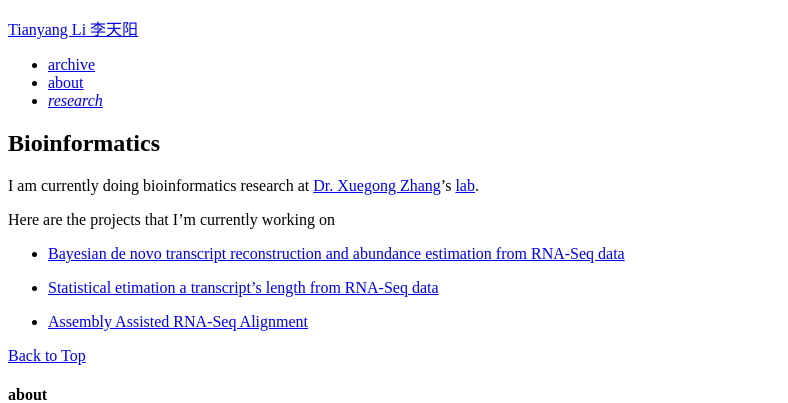
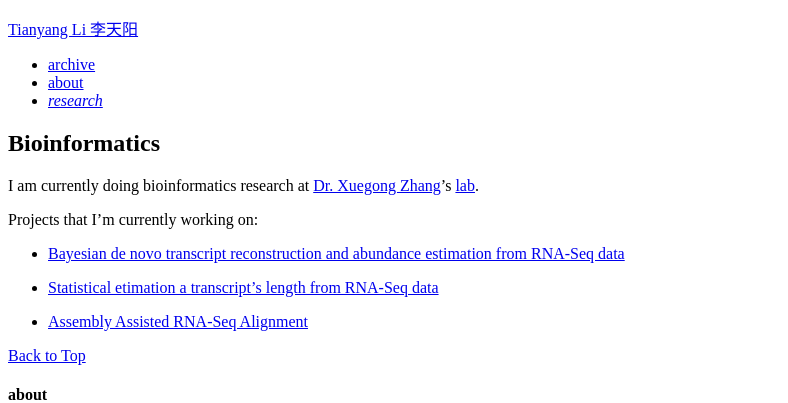
Before and after one commit to li-tianyang/li-tianyang.github.com, a Jekyll site: the page built from research.md, in a window 1280 px wide. Shown: the top 403 px of the page, without its empty margins (0-788 px from the left). Built offline with Jekyll 4.4.1, drawn with Linux system fonts in a browser that asks for light colours.

Commit message:
update research

```diff
--- a/research.md
+++ b/research.md
@@ -9,7 +9,7 @@ description: ""
 
 I am currently doing bioinformatics research at [Dr. Xuegong Zhang](http://bioinfo.au.tsinghua.edu.cn/member/xzhang/XZhang_English.htm)'s [lab](http://bioinfo.au.tsinghua.edu.cn/enarticle/index.html).
 
-Here are the projects that I'm currently working on
+Projects that I'm currently working on:
 
 * [Bayesian de novo transcript reconstruction and abundance estimation from RNA-Seq data](https://github.com/tianyang-li/de-novo-rna-seq-quant-1)
 
```
